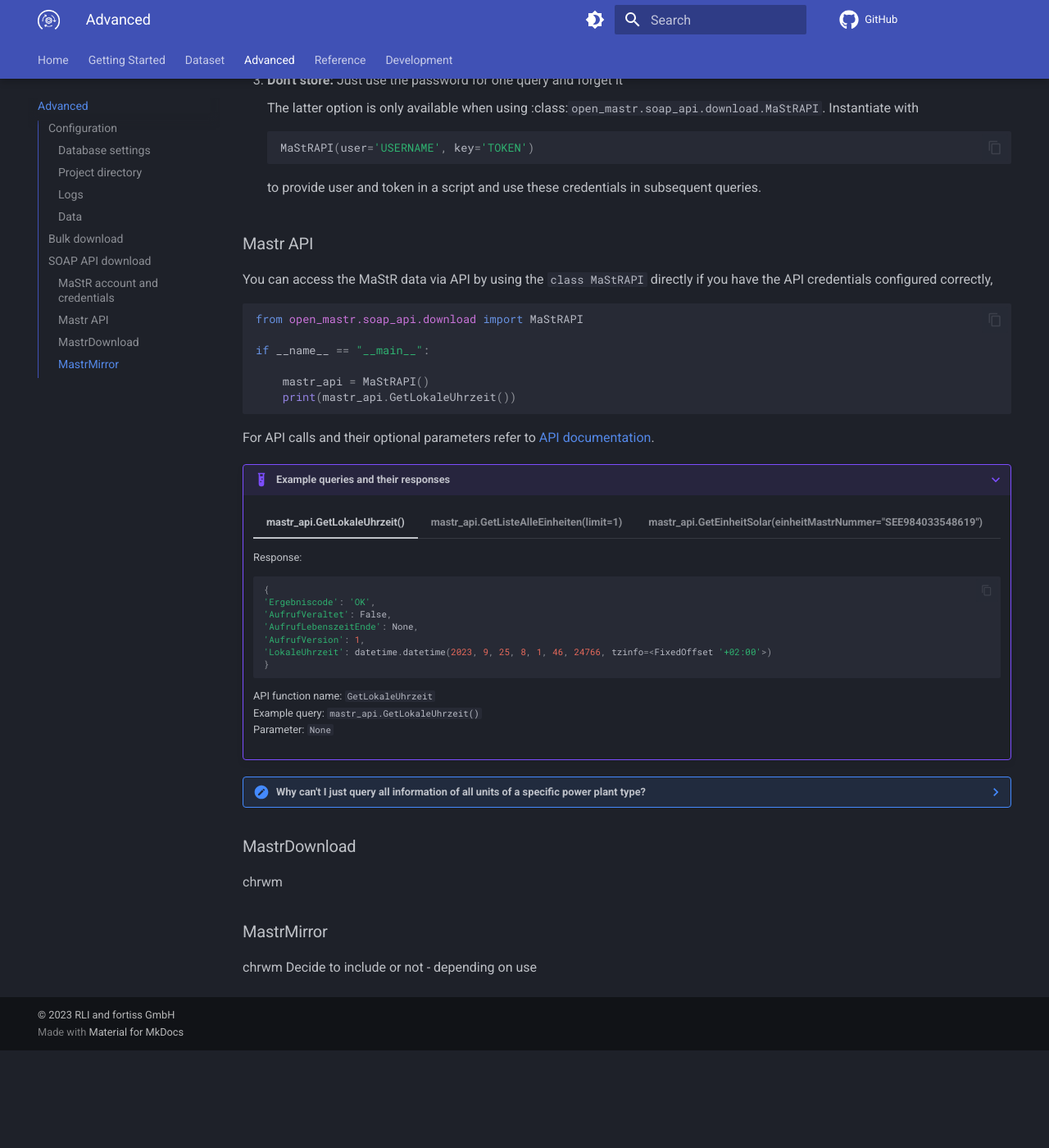
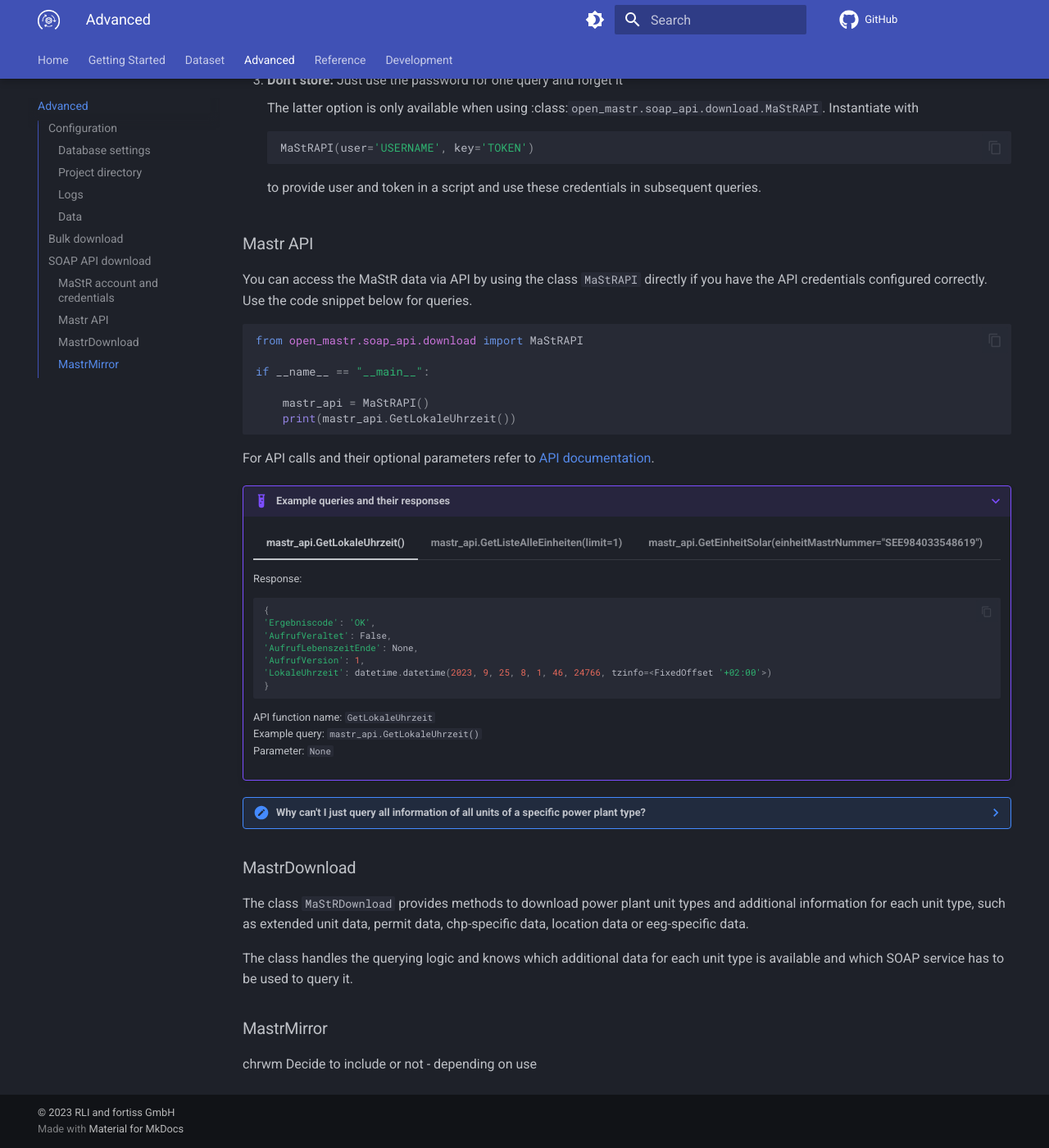
Before and after one commit to OpenEnergyPlatform/open-MaStR, an MkDocs documentation site: the page built from docs/advanced.md, in a window 1280 px wide and 1400 px high, scrolled down 3117 px. Shown: the whole window at 82% size. Built offline with MkDocs 1.6.1 and Material for MkDocs 9.7.7, drawn with Linux system fonts in a browser that asks for light colours; comment, search, counter and statistics services are not loaded; the version menu is left out; before the commit the page ends 4398 px from its top, so only the background shows below that.

Commit message:
Add high level MastrDownload description #434

````diff
--- a/docs/advanced.md
+++ b/docs/advanced.md
@@ -168,8 +168,9 @@ To download data from the MaStR API using the `open-MaStR`, the credentials (MaS
 
 ### Mastr API
 
-You can access the MaStR data via API by using the `class MaStRAPI` directly if you have the API credentials
-configured correctly,
+You can access the MaStR data via API by using the class `MaStRAPI` directly if you have the API credentials
+configured correctly. Use the code snippet below for queries.
+
 
 ```python
 from open_mastr.soap_api.download import MaStRAPI
@@ -372,7 +373,13 @@ de/MaStRHilfe/subpages/webdienst.html).
 
 ### MastrDownload
 
-chrwm
+The class ` MaStRDownload` provides methods to download power plant unit types and additional information
+for each unit type, such as extended unit data, permit data, chp-specific data, location data
+or eeg-specific data. <br>
+
+The class handles the querying logic and knows which additional data for each unit type is available
+and which SOAP service has to be used to query it.
+
 
 ### MastrMirror
 
````
